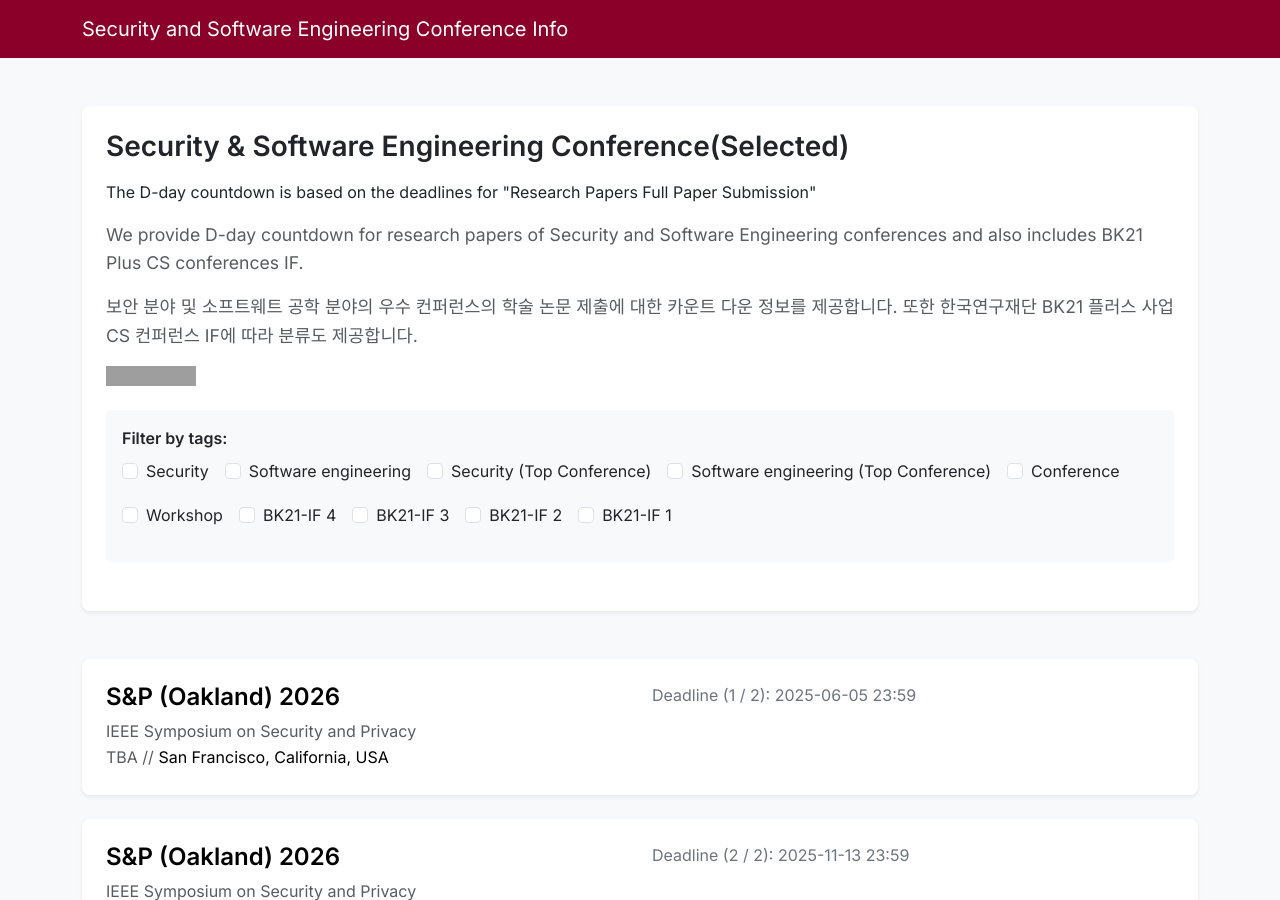
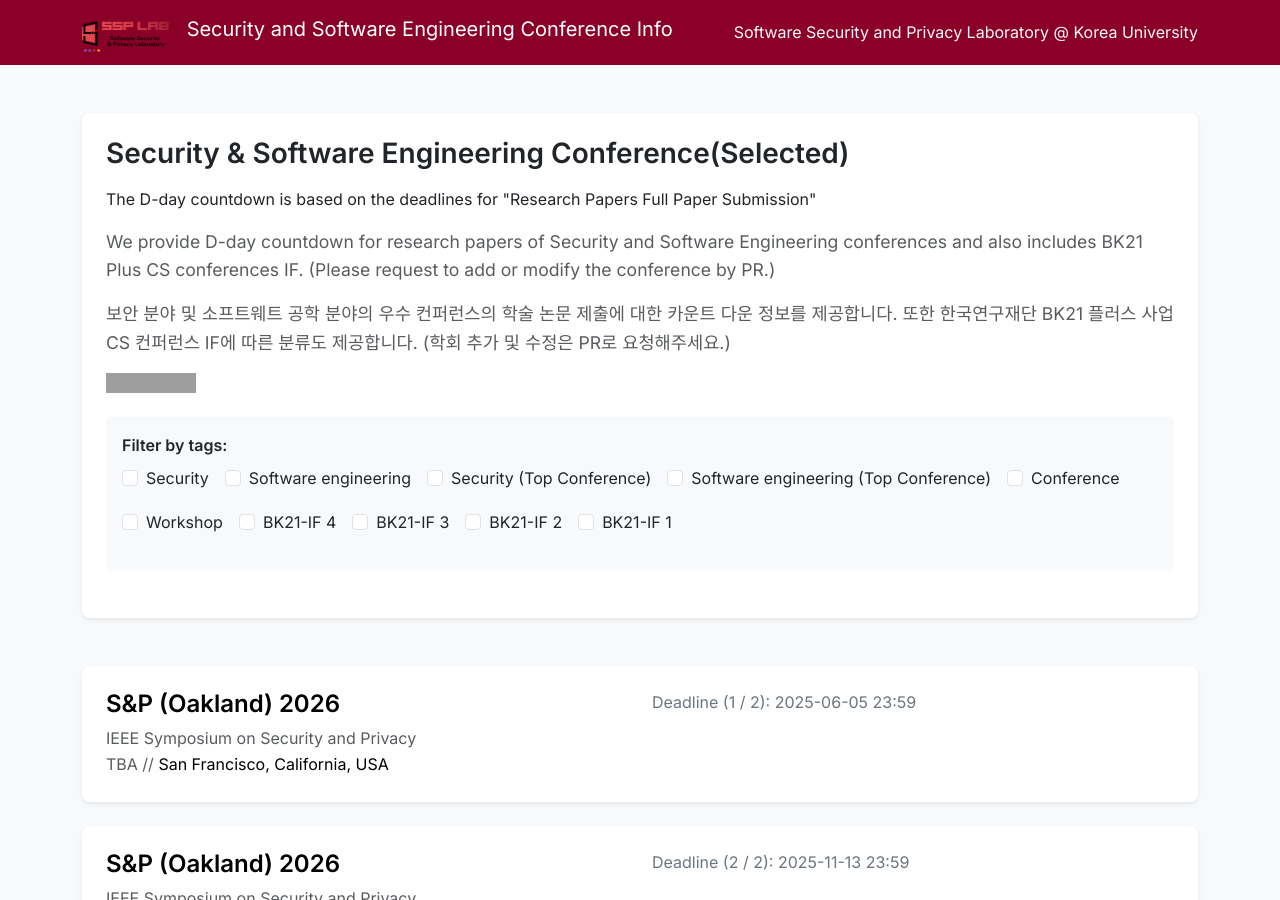
Before and after one commit to heedongy/Sec-Conference-info, a Jekyll site: the page built from index.html, in a window 1280 px wide and 900 px high. Built offline with Jekyll 4.4.1, drawn with Linux system fonts in a browser that asks for light colours; nearby versions of some CDN libraries; grey boxes are pictures that could not be loaded.

Commit message:
Add logo

```diff
--- a/_config.yml
+++ b/_config.yml
@@ -1,8 +1,8 @@
 title: Security and Software Engineering Conference Info
 
-description: 보안 분야 및 소프트웨트 공학 분야의 우수 컨퍼런스의 학술 논문 제출에 대한 카운트 다운 정보를 제공합니다. 또한 한국연구재단 BK21 플러스 사업 CS 컨퍼런스 IF에 따라 분류도 제공합니다.
+description: 보안 분야 및 소프트웨트 공학 분야의 우수 컨퍼런스의 학술 논문 제출에 대한 카운트 다운 정보를 제공합니다. 또한 한국연구재단 BK21 플러스 사업 CS 컨퍼런스 IF에 따른 분류도 제공합니다. (학회 추가 및 수정은 PR로 요청해주세요.)
 
-english_description: We provide D-day countdown for research papers of Security and Software Engineering conferences and also includes BK21 Plus CS conferences IF.
+english_description: We provide D-day countdown for research papers of Security and Software Engineering conferences and also includes BK21 Plus CS conferences IF. (Please request to add or modify the conference by PR.)
 
 
 author: Heedong Yang
--- a/index.html
+++ b/index.html
@@ -19,11 +19,14 @@
     </style>
   </head>
   <body class="bg-light">
-    <nav class="navbar navbar-expand-lg navbar-dark custom-nav-color">
-      <div class="container">
-        <a class="navbar-brand" href="#">{{ site.title }}</a>
-      </div>
-    </nav>
+        <nav class="navbar navbar-expand-lg navbar-dark custom-nav-color">
+          <div class="container">
+            <a class="navbar-brand" href="#">
+            <img src="/static/img/logo.png" alt="SSP" width="91" height="35" class="d-inline-block align-text-top me-2">
+              {{ site.title }}  <a href="https://ssp.korea.ac.kr" class="text-decoration-none text-light">Software Security and Privacy Laboratory @ Korea University</a>
+            </a>
+          </div>
+        </nav>
 
     <div class="container py-5">
       <div class="card shadow-sm mb-5">
```
Also changed, not shown: static/img/favicon.png, static/img/logo.png (added).
